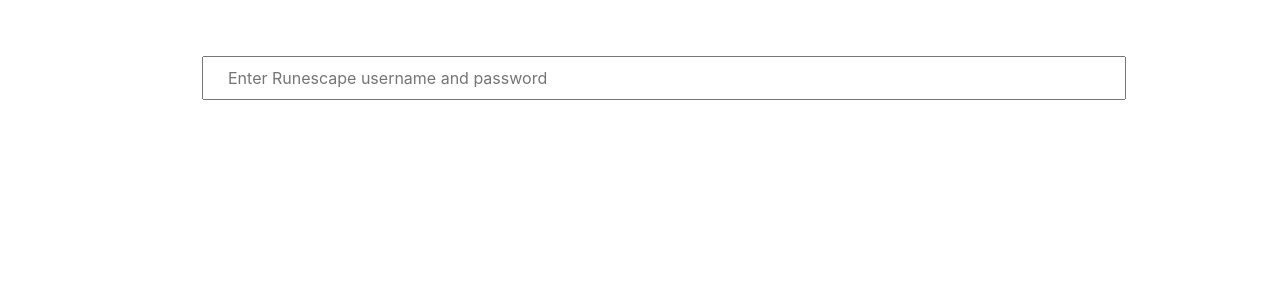
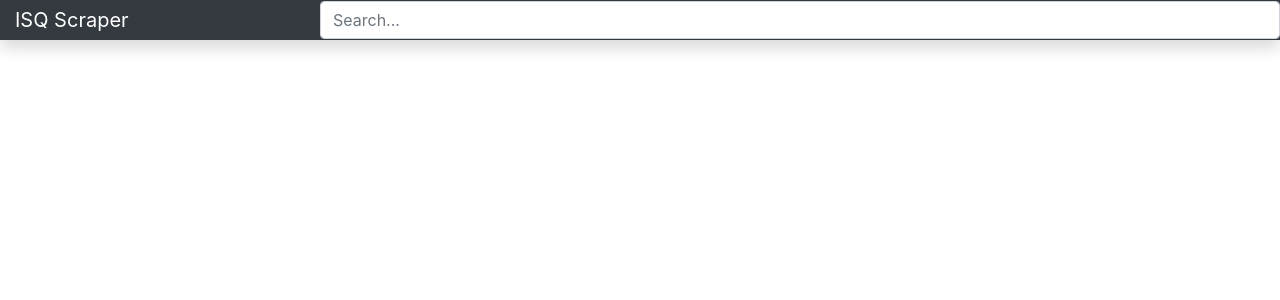
Before and after one commit to ISQExplorer/ISQExplorer, a React (Create React App) app in the folder ISQExplorer/clientapp/: page / in a window 1280 px wide. Shown: the top 300 px of the page. Built offline with nearby package versions, Linux system fonts and the light colour scheme.

Commit message:
added some really bad styling

```diff
--- a/ISQExplorer/clientapp/src/EntryTable.tsx
+++ b/ISQExplorer/clientapp/src/EntryTable.tsx
@@ -106,11 +106,11 @@ export class EntryTable extends React.Component<EntryTableProps, EntryTableState
 
         return (
             <>
-                <table className={this.props.className}>
+                <table  className="table table-striped table-sm">
                     <thead>
                         <tr>
                             {this.makeHeading(EntryOrderBy.Time)}
-                            <th>CRN</th>
+                            <th> CRN</th>
                             {this.makeHeading(EntryOrderBy.Course)}
                             {this.makeHeading(EntryOrderBy.LastName)}
                             <th>Percent Responded</th>
--- a/ISQExplorer/clientapp/src/SearchBar.tsx
+++ b/ISQExplorer/clientapp/src/SearchBar.tsx
@@ -4,7 +4,6 @@ import {QueryType, queryTypeToString, Suggestion, suggestions} from "./Query";
 export interface SearchBarProps {
     className: string;
     onSubmit: (parameter: string, type: QueryType) => void;
-
 }
 
 export interface SearchBarState {
@@ -61,23 +60,22 @@ export class SearchBar extends React.Component<SearchBarProps, SearchBarState> {
 
     public clickSuggestionFactory(parameter: string, type: QueryType) {
         return () => {
-            parameter = this.state.suggestions[0].value;
             this.setState({hideSuggestions: true});
+            this.props.onSubmit(parameter, type);
         };
     }
 
-
-
     public render() {
         return (<>
-            <input
-                className="w-75 py-2 px-4 m-2"
-                onKeyUp={this.keyUp}
-                placeholder="Enter Runescape username and password"
-                onFocus={e => this.setState({hideSuggestions: e.currentTarget.value === ""})}
-                onBlur={() => this.setState({hideSuggestions: true})}
-            />
-
+            <nav className="navbar navbar-dark fixed-top bg-dark flex-md-nowrap p-0 shadow">
+                <a className="navbar-brand col-sm-3 col-md-2 mr-0" href="#">ISQ Scraper</a>
+                <input
+                    className="form-control form-control-dark w-75"
+                    onKeyUp={this.keyUp}
+                    placeholder="Search..."
+                    onFocus={e => this.setState({hideSuggestions: e.currentTarget.value === ""})}
+                    onBlur={() => this.setState({hideSuggestions: true})}/>
+            </nav>
             <div className={`position-relative w-75 ${this.state.hideSuggestions ? "d-none" : ""}`}>
                 <div className="position-absolute w-100 d-flex flex-column bg-light border py-2 my-2">
                     {this.state.suggestions.map(s => <div
@@ -91,7 +89,7 @@ export class SearchBar extends React.Component<SearchBarProps, SearchBarState> {
 
                     </div>)}
                 </div>
-            </div>
+           </div>
         </>);
     }
 }
```
